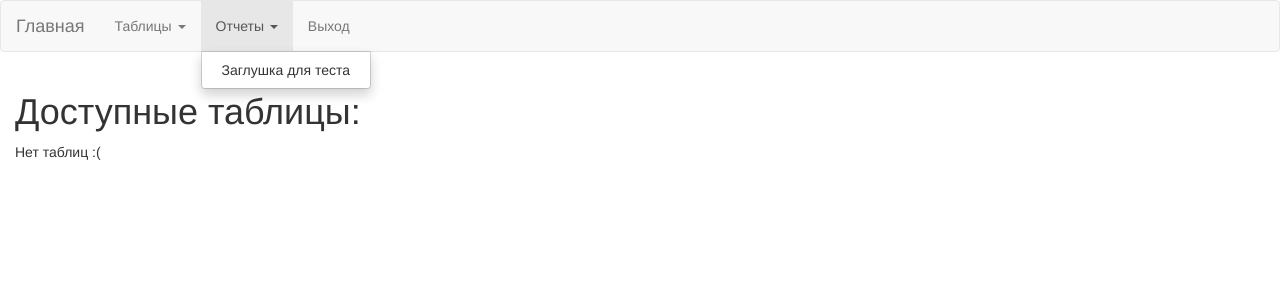
After one commit to Jamz06/nyam_pes, a Flask app: page /admin/ in a window 1280 px wide, after a click on "Отчеты". The commit adds this page. Shown: the top 300 px of the page. Run offline with Flask 2, Linux system fonts and the light colour scheme; some libraries are stand-ins or nearby versions.

Commit message:
РќРµ РїСЂР°РІРёР»СЊРЅРѕ С„РѕСЂРјРёСЂСѓСЋС‚СЃСЏ С„РѕСЂРјС‹. РљРѕРјРјРёС‚ РёР· РґРѕРјР° РЅР° СЃРµСЂРІРµСЂ. РќР°РґРѕ СЃРґРµР»Р°С‚СЊ РіРµРЅРµСЂР°С†РёСЋ HTML С„РѕСЂРј РЅР° СЃС‚РѕСЂРѕРЅРµ С€Р°Р±Р»РѕРЅРѕРІ

```diff
--- a/app/admin.py
+++ b/app/admin.py
@@ -1,6 +1,16 @@
 from flask import render_template, flash, redirect, request, abort, jsonify, send_from_directory, url_for, jsonify
 from app import app
-from app.queries import execute, edit_query, insert_query, row_query, simple_query, execute
+from app.queries import execute, edit_query, insert_query, row_query, simple_query, execute, tables_query, table_fields
+
+from app.forms import EditForm
+
+from app.form_constructor import construct
+
+table_names = execute(tables_query)
+@app.route('/admin/')
+@app.route('/admin/index')
+def admin_index():
+    return render_template('admin/index.html', tables=table_names)
 
 
 @app.route('/admin/view/<string:table>')
@@ -11,22 +21,52 @@ def view_table(table):
     query = simple_query.format(table=table)
     result = execute(query)
     print(result)
-    return render_template('admin/view.html', result=result, table=table)
+    return render_template('admin/view.html', result=result, table=table, tables=table_names)
 
 
-@app.route('/admin/edit/<string:table>')
-def edit_table(table):
+@app.route('/admin/edit/<string:table>/<string:id>', methods=['GET', 'POST'])
+def edit_table(table, id):
     """
         Изменить запись в таблице
     """
+    form = EditForm()
 
-    return render_template('admin/edit.html')
+    # Получить запись из таблицы
+    data = execute(
+        row_query.format(
+            table=table,
+            id=id
+        )
+    )
+    # Добавить поля в форму, на основе полей таблицы
+    form_fields = execute(table_fields.format(table=table))
+    form = construct(form, form_fields)
+    new_form = form
 
 
-@app.route('/admin/add/<string:table>')
+    # Валидация формы
+    # TODO: Добавить валидацию!
+
+
+
+    return render_template('admin/edit_add.html', tables=table_names, form=new_form, data=data)
+
+
+@app.route('/admin/add/<string:table>', methods=['GET', 'POST'])
 def add_row(table):
     """
         Добавить запись в таблицу
     """
+    form = EditForm()
 
-    return render_template('admin/add.html')
+    form_fields = execute(table_fields.format(table=table))
+    # Получить запись из таблицы
+
+    # Добавить поля в форму, на основе полей таблицы
+    form = construct(form, form_fields)
+    new_form = form
+    print(new_form.age)
+
+    # Валидация формы
+    # TODO: Добавить валидацию!
+    return render_template('admin/edit_add.html', tables=table_names, form=new_form)
--- a/app/queries.py
+++ b/app/queries.py
@@ -1,7 +1,8 @@
 # Модуль с запросами
 
 import pymysql.cursors
-import datetime
+
+from config import DB_CONF
 
 # Универсальный Запрос под нужную таблицу. Выбрать все записи.
 simple_query = """
@@ -15,7 +16,7 @@ row_query = """
 
 # Универсальный запрос на изменение записи в таблице по id записи
 edit_query = """
-    UPDATE {table} SET {filed}={value} WHERE id='{}'
+    UPDATE {table} SET {setter} WHERE id='{}'
 """
 
 # Запрос на добавление записи в таблицу
@@ -24,14 +25,26 @@ insert_query = """
     ({fileds}) VALUES ({values})
 """
 
+# Запрос на выбор имен всех таблиц БД, для обращения к ним и создания ссылок на их просмотр
+tables_query = """
+    SELECT TABLE_NAME, TABLE_COMMENT FROM INFORMATION_SCHEMA.TABLES where table_schema='{db_name}'
+""".format(db_name=DB_CONF['db'])
+
+table_fields = """
+    SELECT COLUMN_COMMENT, COLUMN_NAME, COLUMN_KEY, COLUMN_TYPE, IS_NULLABLE
+    FROM INFORMATION_SCHEMA.COLUMNS
+    WHERE
+    table_name = '{table}'
+    and column_key != 'PRI'
+"""
 
 ### ФУНКЦИИ РАБОТЫ С БД ###
 
 def connect():
-    user = 'root'
-    password = 'Turgenev1'
-    host = 'localhost'
-    db = 'nyam_pes'
+    user = DB_CONF['user']
+    password = DB_CONF['password']
+    host = DB_CONF['host']
+    db = DB_CONF['db']
 
     connection = pymysql.connect(
         host=host,
--- /dev/null
+++ b/app/templates/admin/_navbar.html
@@ -0,0 +1,51 @@
+<nav class="navbar navbar-default">
+    <div class="container-fluid">
+        <div class="navbar-header">
+          <button aria-controls="navbar" aria-expanded="false" class="navbar-toggle collapsed" data-target="#top-navbar" data-toggle="collapse" type="button">
+            <span class="sr-only">Toggle navigation</span>
+            <span class="icon-bar"></span>
+            <span class="icon-bar"></span>
+            <span class="icon-bar"></span>
+          </button>
+          <a class="navbar-brand" href="{{ url_for('admin_index') }}">Главная</a>
+        </div>
+        <div class="navbar-collapse collapse" id="top-navbar">
+            <ul class="nav navbar-nav">
+              <li class="dropdown">
+                <a aria-expanded="false" aria-haspopup="true" class="dropdown-toggle" data-toggle="dropdown" href="#" role="button">Таблицы
+                  <span class="caret"></span>
+                </a>
+                <ul class="dropdown-menu">
+                {% if tables %}
+                        {% for table in tables %}
+                  <li>
+                            <a href="{{ url_for('view_table',table=table['TABLE_NAME']) }}" title="{{table['TABLE_COMMENT']}}">{{ table['TABLE_COMMENT'] }}</a>
+                  </li>
+                        {% endfor %}
+                {% endif %}
+                </ul>
+
+              </li>
+              <li class="dropdown">
+                <a aria-expanded="false" aria-haspopup="true" class="dropdown-toggle" data-toggle="dropdown" href="#" role="button">Отчеты
+                  <span class="caret"></span>
+                </a>
+                <ul class="dropdown-menu">
+                  <li>
+                    <a href="" title="Тест">Заглушка для теста</a>
+                  </li>
+
+                </ul>
+              </li>
+              <li>
+                <a href="" title="Выход">Выход</a>
+              </li>
+
+            </ul>
+
+            <ul class="nav navbar-nav navbar-right">
+
+            </ul>
+          </div>
+        </div>
+</nav>
--- a/app/templates/admin/base.html
+++ b/app/templates/admin/base.html
@@ -18,7 +18,7 @@
 
    {% block navbar%}
 
-        {% include '_navbar.html' %}
+        {% include 'admin/_navbar.html' %}
 
     {% endblock navbar%}
 
--- a/app/templates/admin/index.html
+++ b/app/templates/admin/index.html
@@ -0,0 +1,22 @@
+{% extends "admin/base.html" %}
+
+{% block app_content %}
+<h1>
+    Доступные таблицы:
+</h1>
+
+{% if tables %}
+    {% for table in tables %}
+    <ul>
+        <li>
+                <a href="{{ url_for('view_table',table=table['TABLE_NAME']) }}" class="badge badge-info" title="{{table['TABLE_COMMENT']}}">{{ table['TABLE_COMMENT'] }}</a>
+        </li>
+    </ul>
+    {% endfor %}
+{% else %}
+    <p>
+        Нет таблиц :(
+    </p>
+{% endif %}
+
+{% endblock app_content %}
--- a/app/templates/admin/view.html
+++ b/app/templates/admin/view.html
@@ -1,5 +1,5 @@
 {% extends "admin/base.html" %}
-{% import 'bootstrap/wtf.html' as wtf %}
+
 
 
 {% block app_content %}
@@ -34,6 +34,7 @@
     </table>
 {% endif %}
 
-<input class="btn btn-primary" type="button" value="Добавить запись">
+<a class="btn btn-primary" href="{{ url_for('add_row',table=table) }}"> Добавить запись </a>
+{# <input class="btn btn-primary" type="button" value="Добавить запись"> #}
 
 {% endblock app_content %}
--- a/app/templates/base.html
+++ b/app/templates/base.html
@@ -16,11 +16,7 @@
         <link rel="shortcut icon" href="/static/favicon.ico"/>
 {% endblock head %}
 
-   {% block navbar%}
 
-        {% include '_navbar.html' %}
-
-    {% endblock navbar%}
 
 {% block content %}
 
--- a/app/views.py
+++ b/app/views.py
@@ -13,7 +13,7 @@ def index():
     """
     # Форма с параметрами собаки
     dog_form = DogForm()
-
+    print(dog_form.dog_age)
     if dog_form.validate_on_submit():
         flash('Форма подтверждена')
         # Расчитать всю фигню
```
Also changed, not shown: app/form_constructor.py (added, +58 -0 lines), app/forms.py (+11 -0 lines), app/templates/admin/edit_add.html (added, +12 -0 lines), config.py (+8 -0 lines), app/templates/_navbar.html (deleted), app/templates/admin/edit.html (deleted), 1 other file.
